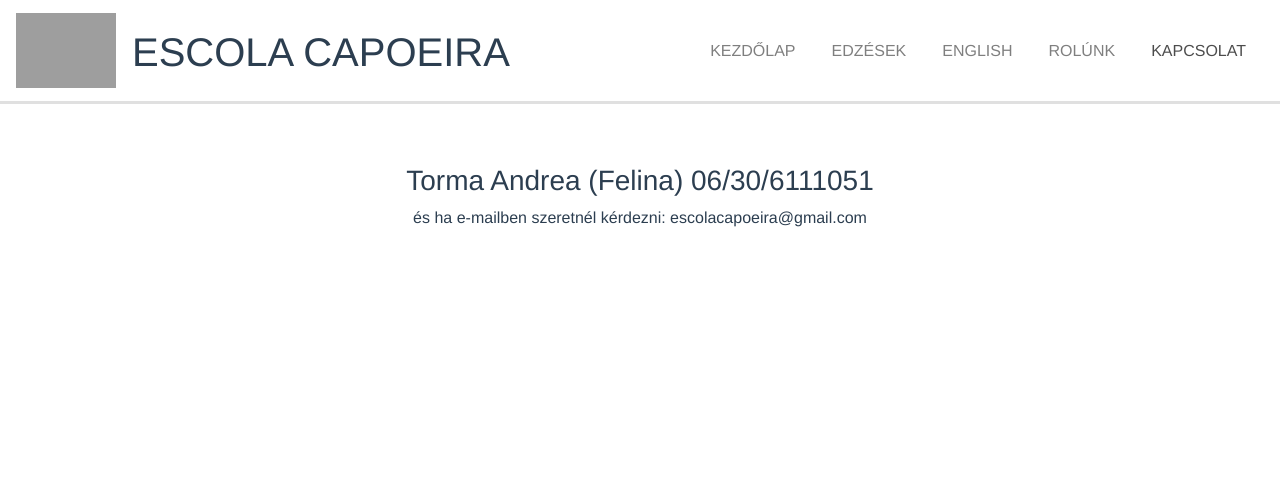
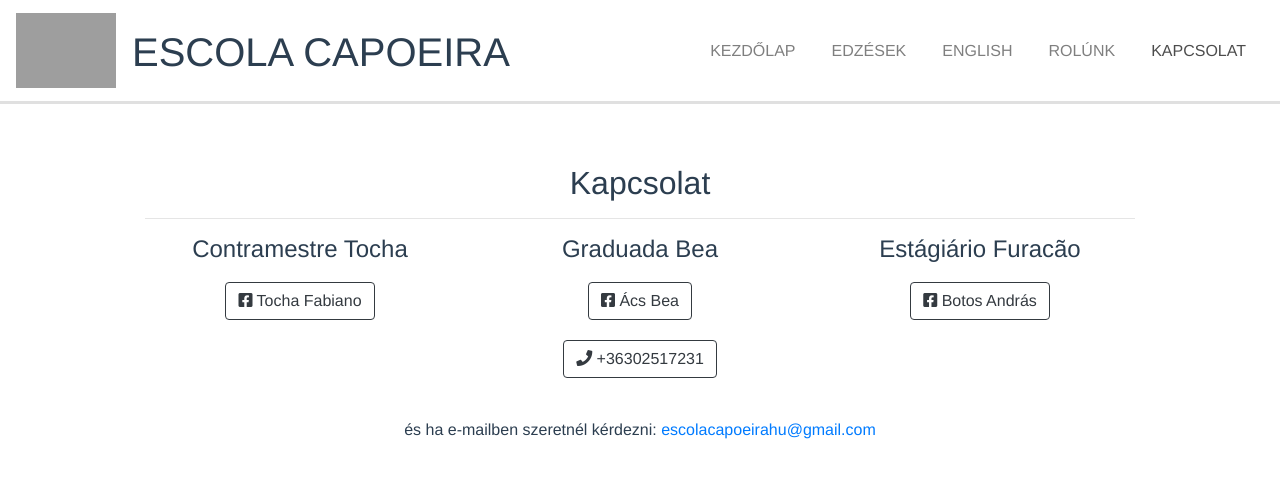
Before and after one commit to gkevinb/escola-capoeira-vue, a Vue app: page / in a window 1280 px wide. Both pictures are taken after a click on the link "KAPCSOLAT". Shown: the top 478 px of the page. Built offline with nearby package versions, Linux system fonts and the light colour scheme; no server answers; grey boxes are pictures that could not be loaded.

Commit message:
Add contact page content

```diff
--- a/src/components/Kapcsolat/Kapcsolat.html
+++ b/src/components/Kapcsolat/Kapcsolat.html
@@ -1,4 +1,23 @@
 <div id="kapcsolat">
-    <h3>Torma Andrea (Felina) 06/30/6111051</h3>
-    <p>és ha e-mailben szeretnél kérdezni: escolacapoeira@gmail.com</p>
+    <h2>Kapcsolat</h2>
+    <hr>
+    <div class="row">
+        <div v-for="contact in contacts" class="col-sm-4 contact-container">
+            <h4>{{ contact.capoeiraName }}</h4>
+            <div class="button-group">
+                    <a @click="redirectFacebook(contact)">
+                        <button type="button" class="btn btn-outline-dark button-link">
+                            <i class="fab fa-facebook-square"></i> {{ contact.name }}
+                        </button>
+                    </a>
+                    <a v-if="contact.phone" :href="formatPhoneLink(contact.phone)" target="_blank">
+                        <button type="button" class="btn btn-outline-dark button-link">
+                            <i class="fas fa-phone"></i> {{ contact.phone }}
+                        </button>
+                    </a>
+                </div>
+        </div>
+    </div>
+
+    <p>és ha e-mailben szeretnél kérdezni: <a href="mailto:escolacapoeirahu@gmail.com">escolacapoeirahu@gmail.com</a></p>
 </div>
--- a/src/components/Kapcsolat/Kapcsolat.js
+++ b/src/components/Kapcsolat/Kapcsolat.js
@@ -2,12 +2,41 @@ export default {
     name: "kapcsolat-tab",
     data() {
         return {
+            contacts: [
+                {
+                    name: 'Tocha Fabiano',
+                    capoeiraName: 'Contramestre Tocha',
+                    facebookLink: 'https://www.facebook.com/tocha.cecab',
+                    facebookId: '100000954874709'
+                },
+                {
+                    name: 'Ács Bea',
+                    capoeiraName: 'Graduada Bea',
+                    facebookLink: 'https://www.facebook.com/bea.acs.5',
+                    facebookId: '615787357',
+                    phone: '+36302517231'
+                },
+                {
+                    name: 'Botos András',
+                    capoeiraName: 'Estágiário Furacão',
+                    facebookLink: 'https://www.facebook.com/andras.botos.3',
+                    facebookId: '100001537112922'
+                },
+            ]
         };
     },
     created() {
 
     },
     methods: {
-
+        formatPhoneLink: function(phoneNumber) {
+            return 'tel:' + phoneNumber
+        },
+        redirectFacebook: function (contact) {
+            setTimeout(function () {
+                window.location.assign(contact.facebookLink)
+            }, 200);
+            window.location.assign('fb://profile/' + contact.facebookId)
+        }
     }
 };
--- a/src/components/Kapcsolat/Kapcsolat.scss
+++ b/src/components/Kapcsolat/Kapcsolat.scss
@@ -0,0 +1,3 @@
+.contact-container{
+    margin-bottom: 30px;
+}
```
